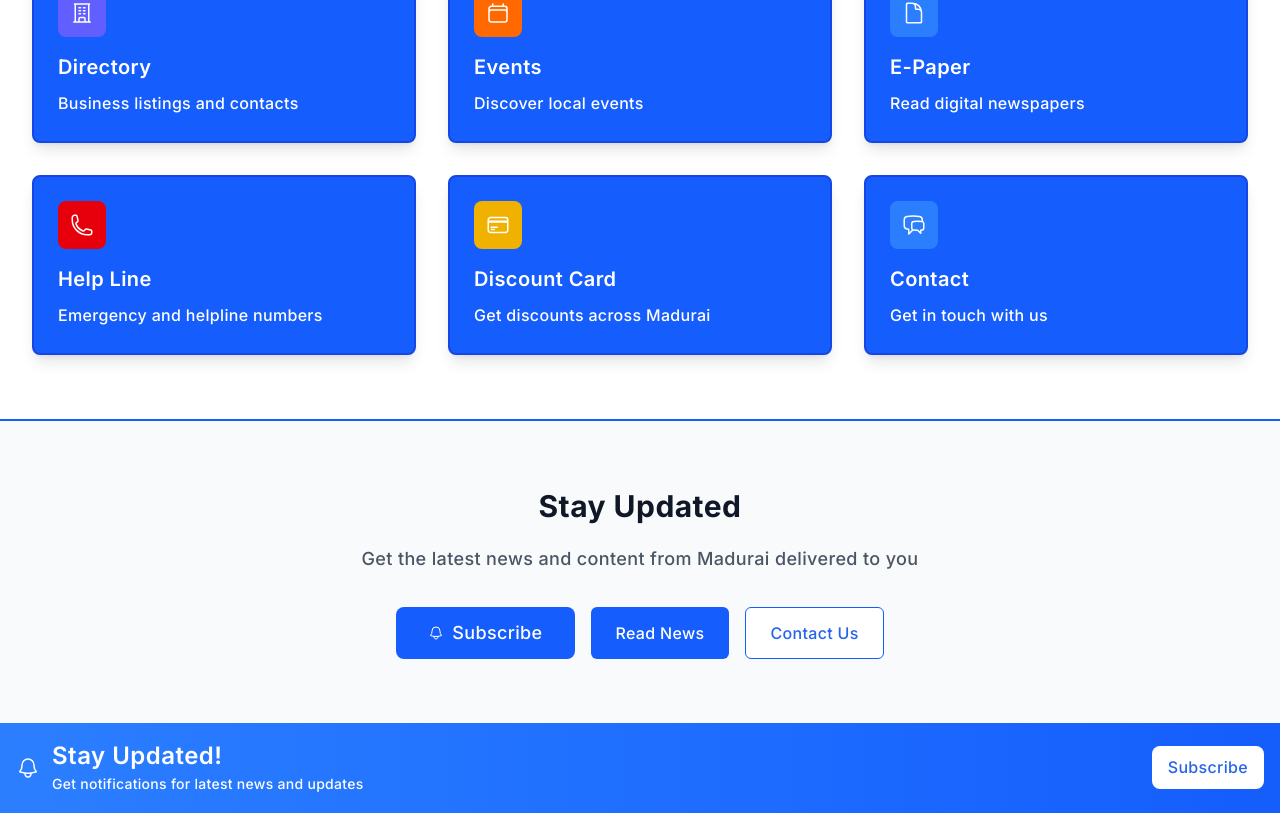
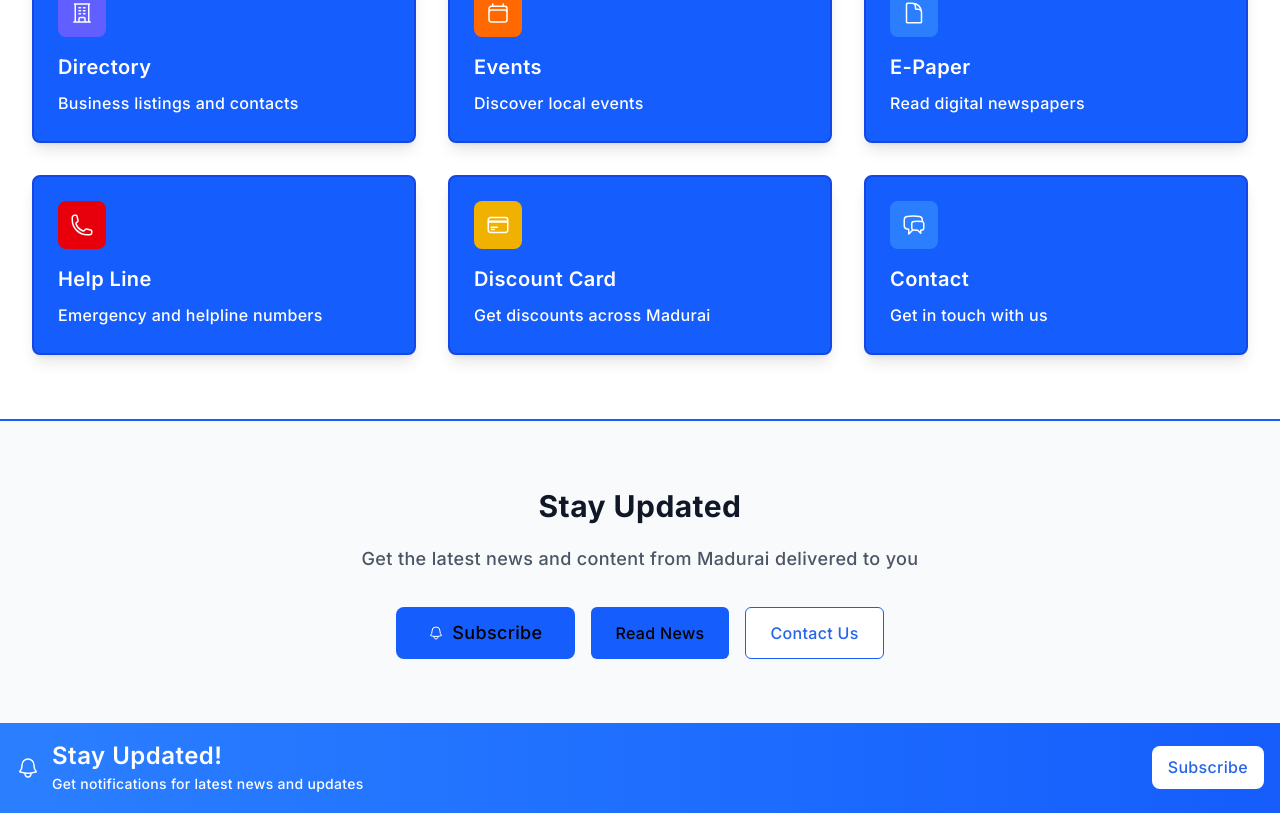
Before and after one commit to Jeeveeka1726/Hello-Madurai, a Next.js app in the folder hello-madurai-app/: page / in a window 1280 px wide. Shown: the part 895-1708 px from the top of the page. Built offline with nearby package versions, Linux system fonts and the light colour scheme; no server answers; the database is empty.

Commit message:
added color changes

```diff
--- a/hello-madurai-app/src/app/globals.css
+++ b/hello-madurai-app/src/app/globals.css
@@ -91,44 +91,9 @@ body:not(.admin-page) #__next {
 .bg-blue-700 span,
 .bg-blue-700 a,
 .bg-blue-700 div,
-.bg-gradient-to-r,
-.bg-gradient-to-r *,
-.bg-gradient-to-r h1,
-.bg-gradient-to-r h2,
-.bg-gradient-to-r h3,
-.bg-gradient-to-r h4,
-.bg-gradient-to-r h5,
-.bg-gradient-to-r h6,
-.bg-gradient-to-r p,
-.bg-gradient-to-r span,
-.bg-gradient-to-r a,
-.bg-gradient-to-r div,
-[class*="from-blue"],
-[class*="from-blue"] *,
-[class*="from-blue"] h1,
-[class*="from-blue"] h2,
-[class*="from-blue"] h3,
-[class*="from-blue"] h4,
-[class*="from-blue"] h5,
-[class*="from-blue"] h6,
-[class*="from-blue"] p,
-[class*="from-blue"] span,
-[class*="from-blue"] a,
-[class*="from-blue"] div,
-[class*="to-blue"],
-[class*="to-blue"] *,
-[class*="to-blue"] h1,
-[class*="to-blue"] h2,
-[class*="to-blue"] h3,
-[class*="to-blue"] h4,
-[class*="to-blue"] h5,
-[class*="to-blue"] h6,
-[class*="to-blue"] p,
-[class*="to-blue"] span,
-[class*="to-blue"] a,
-[class*="to-blue"] div {
-  color: #ffffff !important;
-}
+/* REMOVED: These selectors were too broad and matched light backgrounds like from-blue-50 */
+/* Only apply white text to actual dark blue backgrounds (bg-blue-500, bg-blue-600, bg-blue-700) */
+/* Light gradient backgrounds (from-blue-50, to-yellow-50) should have BLACK text */
 
 /* Black text on white/light backgrounds - ONLY for specific content elements, NOT navigation */
 /* Removed global rules that were forcing header navigation to black */
@@ -147,10 +112,7 @@ body:not(.admin-page) #__next {
 /* Exception: White buttons on blue backgrounds should have blue text */
 .bg-blue-500 button.bg-white,
 .bg-blue-600 button.bg-white,
-.bg-blue-700 button.bg-white,
-.bg-gradient-to-r button.bg-white,
-[class*="from-blue"] button.bg-white,
-[class*="to-blue"] button.bg-white {
+.bg-blue-700 button.bg-white {
   color: #2563eb !important;
 }
 
```
